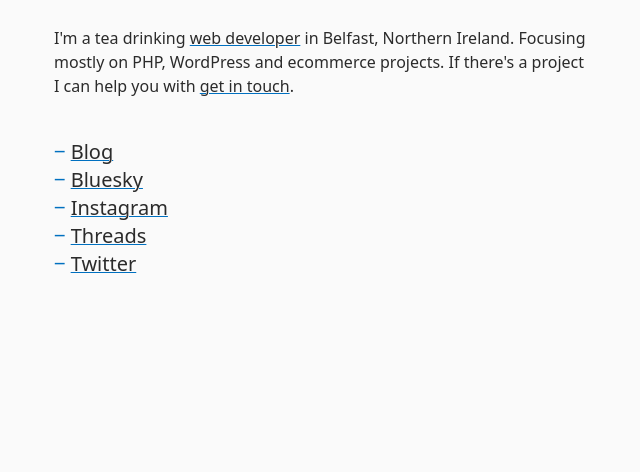
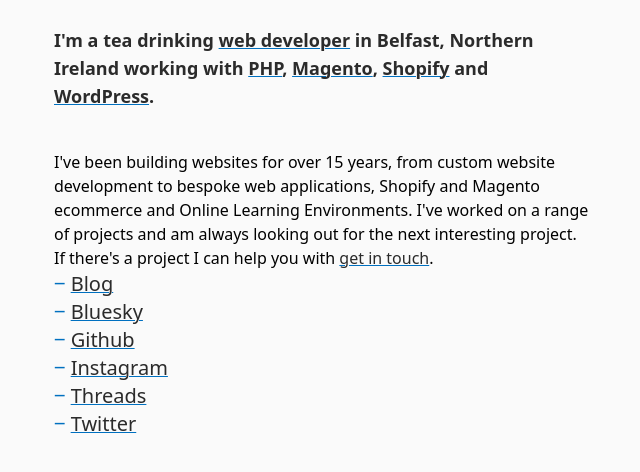
Before and after one commit to keithgreer/keitholo.gy, a plain HTML site: page index.html in a window 1280 px wide. Shown: the part 134-606 px from the top of the page, without its empty margins (318-958 px from the left). Drawn offline with nearby package versions, Linux system fonts and the light colour scheme.

Commit message:
Update index.html

```diff
--- a/index.html
+++ b/index.html
@@ -29,10 +29,19 @@
       <span>Hello, I'm </span><span class="font-normal">Keith</span>
     </h1>
 
-    <p class="text-black my-10">
-      I'm a tea drinking <a href="https://keithgreer.dev">web developer</a> in Belfast, Northern Ireland. Focusing mostly on PHP, WordPress and ecommerce projects. If there's a project I can help
+    <p class="text-black my-10 text-lg font-semibold">
+      I'm a tea drinking <a href="https://keithgreer.dev">web developer</a> in Belfast, Northern Ireland
+      working with <a href="https://keithgreer.dev/website-development">PHP</a>,
+      <a href="https://keithgreer.dev/magento-ecommerce">Magento</a>,
+      <a href="https://keithgreer.dev/shopify-ecommerce">Shopify</a> and
+      <a href="https://keithgreer.dev/wordpress-northern-ireland">WordPress</a>.
+    </p>
+    <p>
+      I've been building websites for over 15 years, from custom website development to bespoke web applications, Shopify and Magento ecommerce and Online Learning Environments. I've worked on a range of projects and am always looking out for the next interesting project.
+    </p>
+    <p>
+      If there's a project I can help
       you with <a href="https://keithgreer.dev/contact/">get in touch</a>.
-
     </p>
 
 
@@ -45,6 +54,11 @@
     <li>
     <a href="https://bsky.app/profile/keithology.bsky.social" target="_blank" >
     Bluesky
+    </a>
+    </li>
+    <li>
+    <a href="https://github.com/keithgreer" target="_blank" >
+    Github
     </a>
     </li>
     <li>
```
